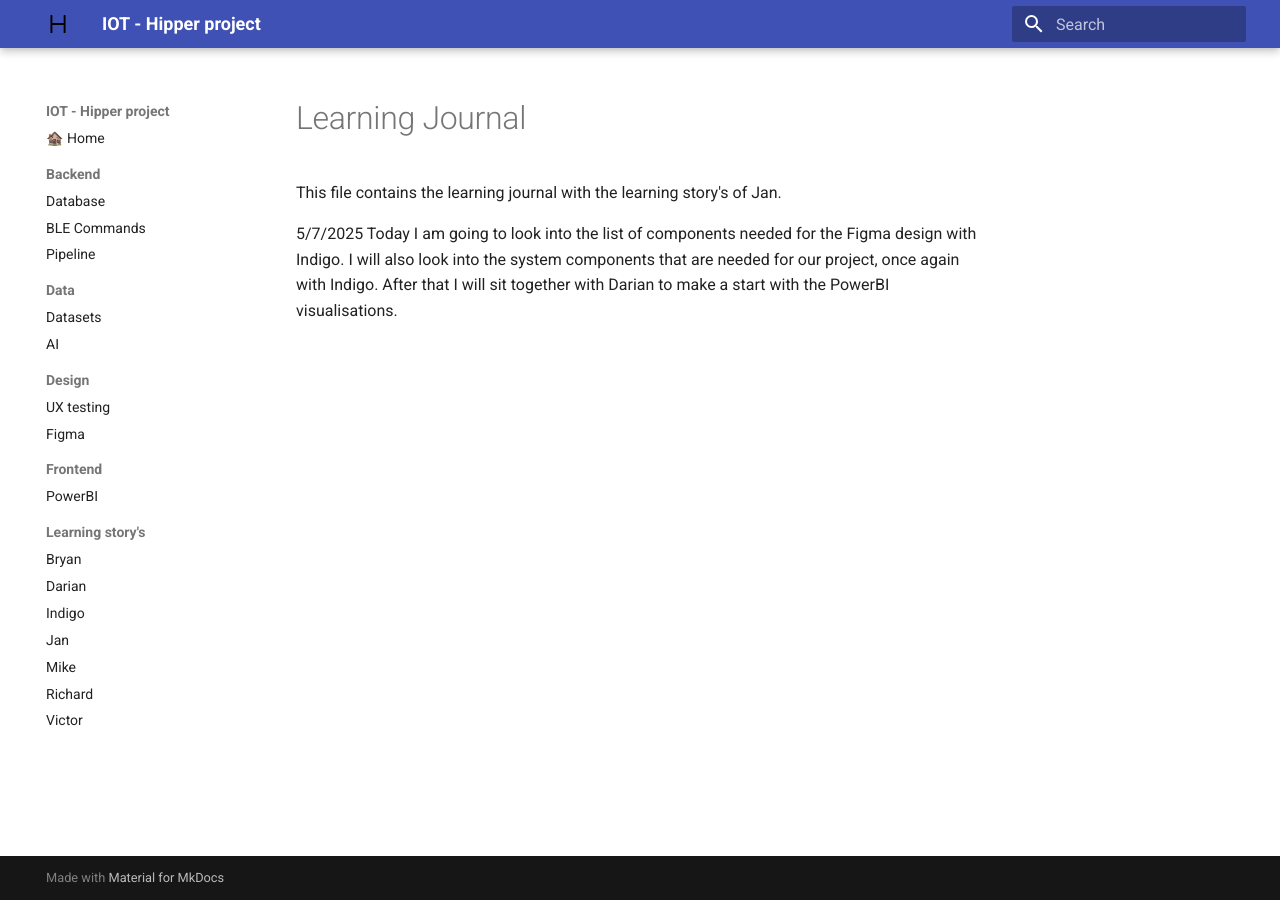
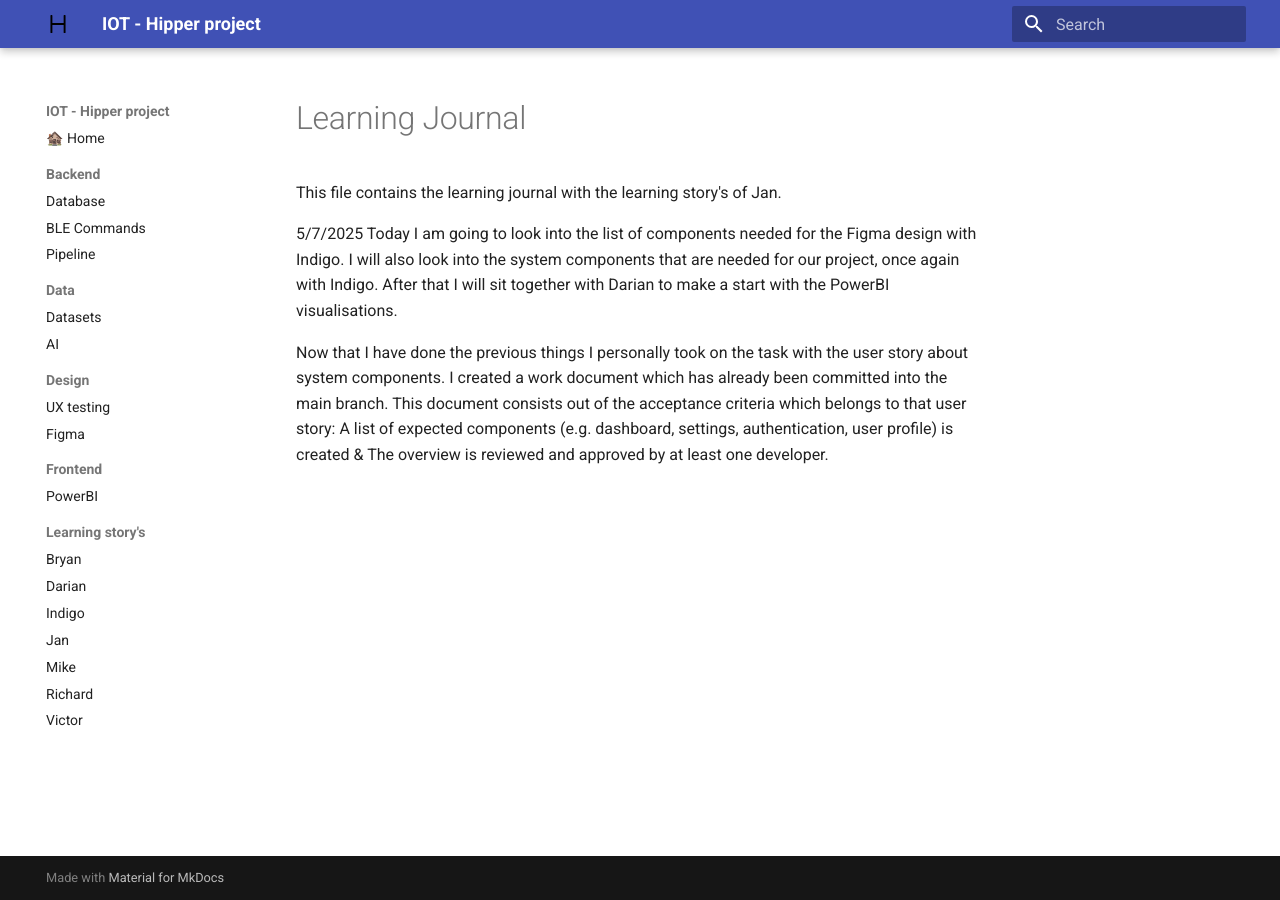
Before and after one commit to Vic-Warden/Digital-Life-Hipper-Monitoring, an MkDocs documentation site: the page built from docs/learning/journalJan.md, in a window 1280 px wide. Built offline with MkDocs 1.6.1 and Material for MkDocs 9.7.7, drawn with Linux system fonts in a browser that asks for light colours.

Commit message:
Added second journal part for 5/7/2025

```diff
--- a/docs/learning/journalJan.md
+++ b/docs/learning/journalJan.md
@@ -4,3 +4,5 @@ This file contains the learning journal with the learning story's of Jan.
 
 5/7/2025
 Today I am going to look into the list of components needed for the Figma design with Indigo. I will also look into the system components that are needed for our project, once again with Indigo. After that I will sit together with Darian to make a start with the PowerBI visualisations.
+
+Now that I have done the previous things I personally took on the task with the user story about system components. I created a work document which has already been committed into the main branch. This document consists out of the acceptance criteria which belongs to that user story: A list of expected components (e.g. dashboard, settings, authentication, user profile) is created & The overview is reviewed and approved by at least one developer.
```
